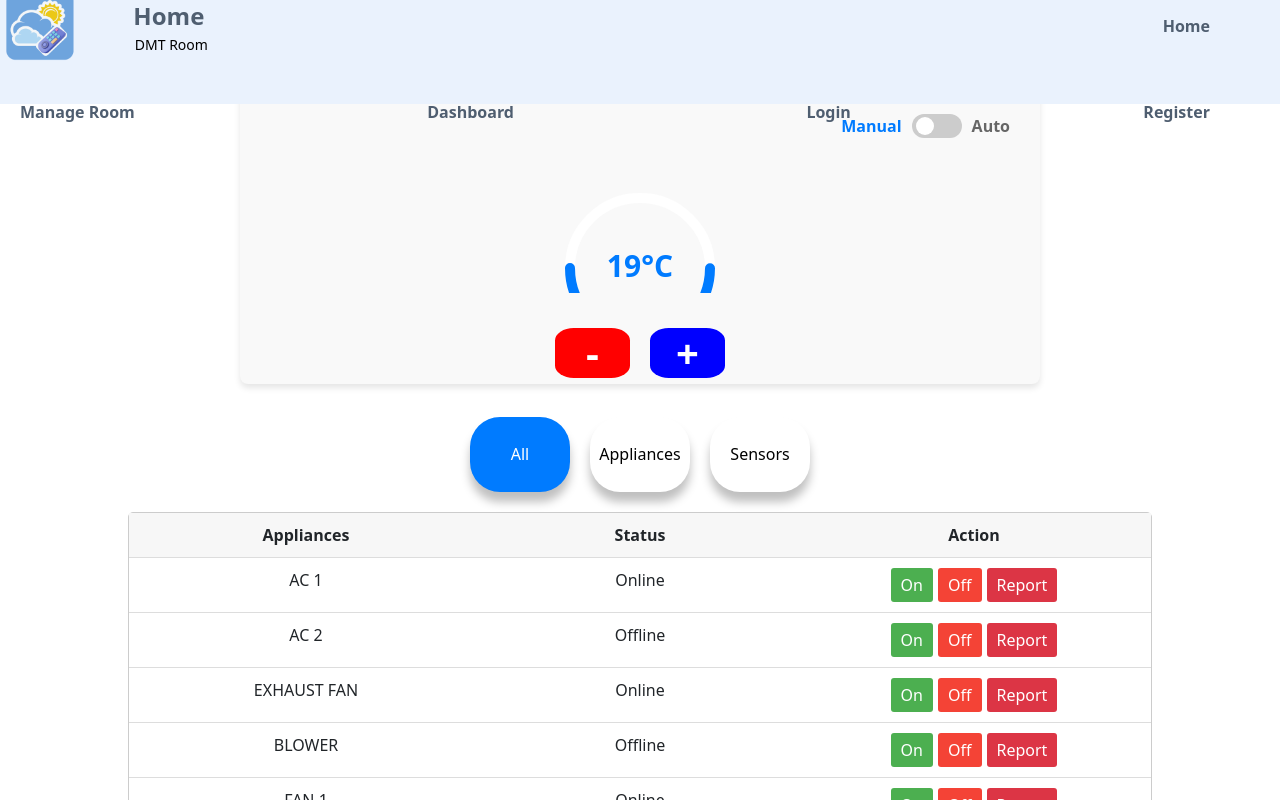
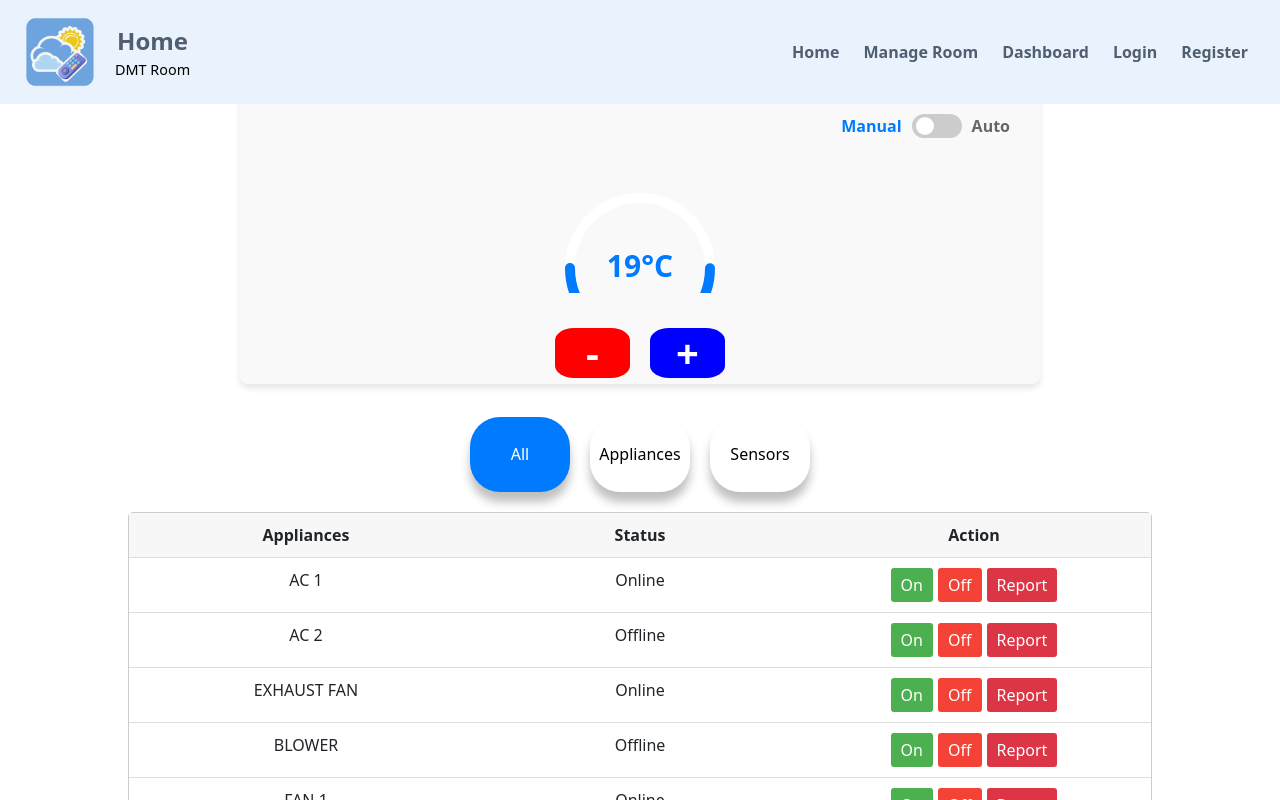
Before and after one commit to MaryAngeleen16/OptiCoolWeb, a React (Create React App) app in the folder frontend/: page /ManageRoom in a window 1280 px wide. Shown: the top 800 px of the page. Built offline with nearby package versions, Linux system fonts and the light colour scheme.

Commit message:
header adjusted to screens

```diff
--- a/frontend/src/Components/Layouts/Header.css
+++ b/frontend/src/Components/Layouts/Header.css
@@ -1,4 +1,4 @@
-
+/*
 .headercustom {
     position: absolute;
     width: 100%;
@@ -27,8 +27,8 @@
 
 
   .logo {
-    width: 80px; /* Set the desired width */
-    height: 80px; /* Maintain aspect ratio */
+    width: 80px;
+    height: 80px;
     margin-right: 15px;
     margin-top: 20px;
     margin-bottom: 20px;
@@ -38,8 +38,8 @@
   .logo-container {
     display: flex;
     flex-direction: column;
-    align-items: center; /* Centers the text horizontally */
-    justify-content: center; /* Centers the text vertically */
+    align-items: center;
+    justify-content: center;
     text-align: center;
 }
 
@@ -57,7 +57,6 @@
 }
 
 
-  /* Responsive navbar: stack links vertically on small screens */
   @media (max-width: 768px) {
     .navbar {
       flex-direction: column;
@@ -66,4 +65,119 @@
     .navbar a {
       padding: 10px;
     }
+  } */
+
+
+
+
+
+
+
+
+
+  .headercustom {
+    position: absolute;
+    width: 100%;
+    height: 13%;
+    left: 0;
+    top: 0;
+    background: #eaf2fd;
+    display: flex;
+    justify-content: space-between; /* Creates space between logo and navbar links */
+    align-items: center;
+    padding: 0 20px; /* Adds padding on both sides */
   }
+
+  .navbar {
+    display: flex;
+    align-items: center;
+  }
+
+  .navbar-links {
+    display: flex;
+    align-items: center;
+    gap: 20px; /* Adds spacing between the links */
+    margin-left: auto; /* Pushes the links to the far right */
+    color: #4f5e70 !important;
+    text-align: center;
+    padding: 8px 12px;
+    text-decoration: none;
+    font-weight: bold;
+    font-size: 1rem; /* Scales font size responsively */
+    transition: background-color 0.3s ease, color 0.3s ease; /* Smooth hover effect */
+  }
+
+  .navbar a {
+    color: #4f5e70;
+    text-align: center;
+    padding: 8px 12px;
+    text-decoration: none;
+    font-weight: bold;
+    font-size: 1rem; /* Scales font size responsively */
+    transition: background-color 0.3s ease, color 0.3s ease; /* Smooth hover effect */
+  }
+
+  .navbar a:hover {
+    background-color: #ffffff;
+    color: black;
+    border-radius: 5px; /* Adds slight rounding for a polished look */
+  }
+
+  .logo {
+    width: 10vw; /* Responsive width based on viewport width */
+    height: auto; /* Maintains aspect ratio */
+    max-width: 80px; /* Prevents the logo from getting too large on big screens */
+    margin-right: 15px;
+    border-radius: 20%;
+  }
+
+  .logo-container {
+    display: flex;
+    flex-direction: column;
+    justify-content: center; /* Centers the text vertically */
+    text-align: center;
+  }
+
+  .logo-title {
+    font-size: 1.5rem; /* Scales font size responsively */
+    font-weight: bold;
+    color: #4f5e70;
+  }
+
+  .logo-subtitle {
+    font-size: 0.9rem; /* Adjusted for better visibility */
+    color: rgb(0, 0, 0);
+  }
+
+  /* Responsive styles for smaller screens */
+  @media (max-width: 768px) {
+    .headercustom {
+      flex-direction: column; /* Stacks logo and navigation vertically */
+      height: auto; /* Adjusts height to fit content */
+      padding: 10px; /* Reduces padding on smaller screens */
+    }
+
+    .navbar-links {
+      flex-direction: column;
+      gap: 10px; /* Adjusted spacing for vertical layout */
+      margin-left: 0; /* Resets margin for smaller screens */
+
+    }
+
+    .navbar a {
+      font-size: 0.9rem; /* Smaller font size for better fit */
+      padding: 6px 10px;
+    }
+
+    .logo {
+      width: 50px; /* Scales down logo on smaller screens */
+    }
+
+    .logo-title {
+      font-size: 1.2rem;
+    }
+
+    .logo-subtitle {
+      font-size: 0.8rem;
+    }
+  }
--- a/frontend/src/Components/Layouts/Header.js
+++ b/frontend/src/Components/Layouts/Header.js
@@ -14,12 +14,17 @@ function Header() {
             <span className="logo-subtitle">DMT Room</span>
         </div>
 
-        <a href="/home">Home</a>
-        <a href="/manageRoom">Manage Room</a>
-        <a href="/">Dashboard</a>
-        <a href="/login">Login</a>
-        <a href="/register">Register</a>
+
       </div>
+
+
+      <div className="navbar">
+          <a href="/home">Home</a>
+            <a href="/manageRoom">Manage Room</a>
+            <a href="/">Dashboard</a>
+            <a href="/login">Login</a>
+            <a href="/register">Register</a>
+        </div>
     </div>
   );
 }
```
Also changed, not shown: frontend/src/Dashboard/Dashb.js (added, +14 -0 lines), frontend/src/Dashboard/Dashboard.css (added, +54 -0 lines).
